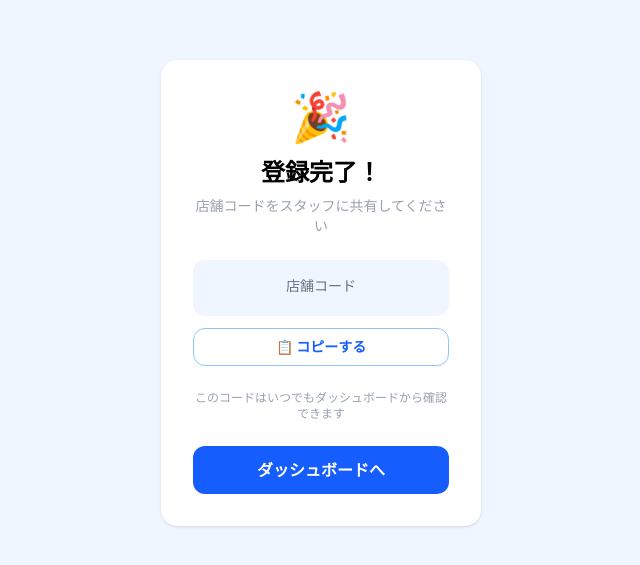
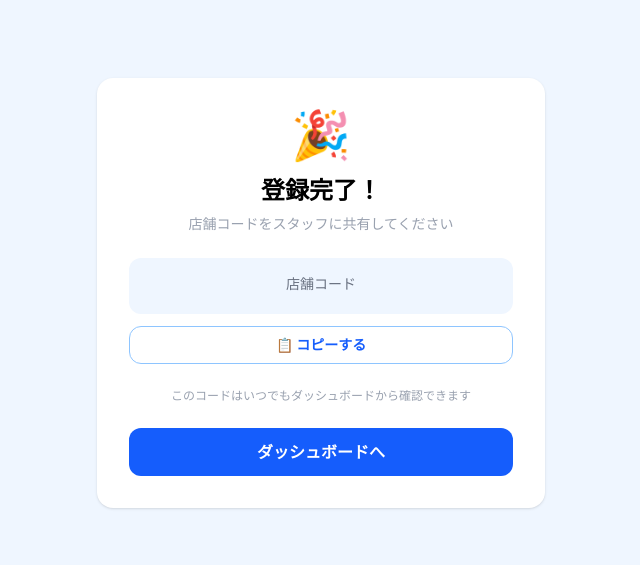
Before and after one commit to F2k55/shift-app, a Next.js app: page /register/owner/complete in a window 1280 px wide. Shown: the part 107-672 px from the top of the page, without its empty margins (319-959 px from the left). Built offline with nearby package versions, Linux system fonts and the light colour scheme.

Commit message:
fix complete page size

```diff
--- a/app/register/owner/complete/page.tsx
+++ b/app/register/owner/complete/page.tsx
@@ -21,7 +21,7 @@ function CompleteContent() {
 
   return (
     <div className="min-h-screen bg-blue-50 flex flex-col items-center justify-center p-4">
-      <div className="bg-white rounded-2xl shadow p-8 w-full max-w-xs text-center">
+      <div className="bg-white rounded-2xl shadow p-8 w-full max-w-md text-center">
         <div className="text-5xl mb-4">🎉</div>
         <h1 className="text-2xl font-bold mb-2">登録完了！</h1>
         <p className="text-gray-400 text-sm mb-6">店舗コードをスタッフに共有してください</p>
```
